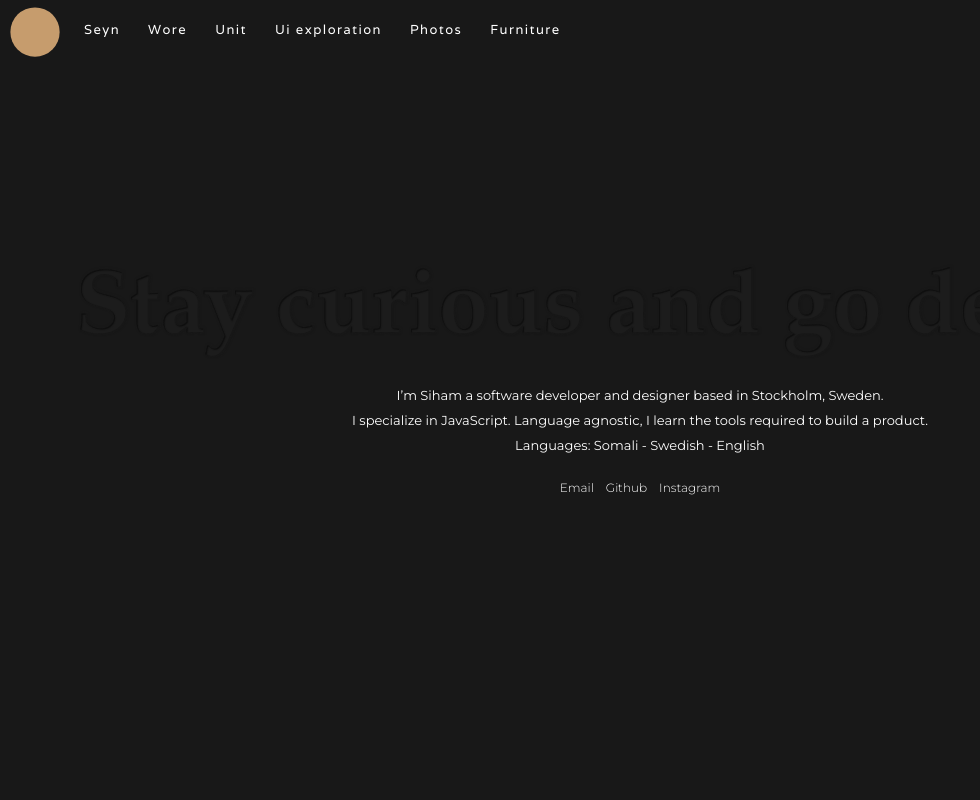
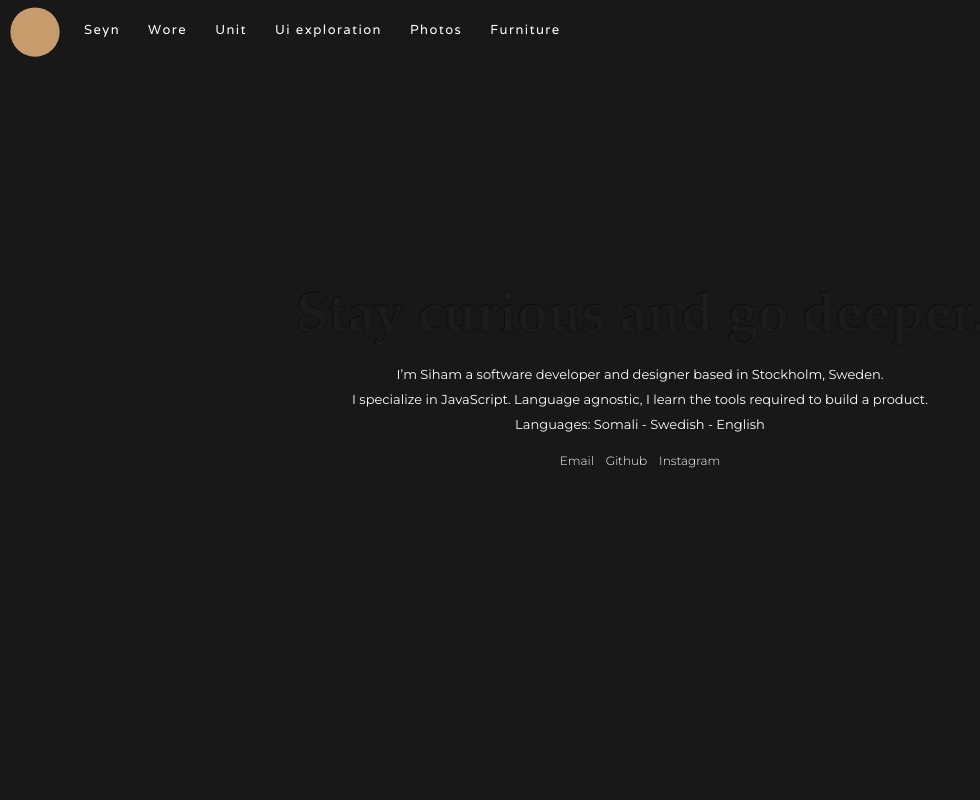
Before and after one commit to csobr/personal-website, a Next.js app: page / in a window 1280 px wide. Shown: the top 800 px of the page, without its empty margins (0-980 px from the left). Built offline with nearby package versions, Linux system fonts and the light colour scheme.

Commit message:
Header text update

```diff
--- a/src/styles/main.scss
+++ b/src/styles/main.scss
@@ -206,9 +206,9 @@ main {
 }
 h1 {
   white-space: nowrap;
-  color: rgba(66, 66, 66, 0.1);
-  text-shadow: 1px 1px 1px #181818, 0 0 0 rgb(10, 10, 10), 1px 0px 3px #181818;
-  font-size: 9rem;
+  color: rgba(68, 68, 68, 0.1);
+  text-shadow: 1px 1px 1px #181818, 0 0 0 rgb(10, 10, 10), 1px 1px 1px #181818;
+  font-size: 5.5rem;
   font-weight: 700;
   font-family: Didot, Didot LT STD, Hoefler Text, Garamond, Times New Roman,
     serif;
@@ -217,7 +217,12 @@ h1 {
     color: $primary_color;
   }
 }
-
+@-moz-document url-prefix() {
+  h1 {
+    color: $primary_color;
+    font-size: 2.5rem;
+  }
+}
 .about-me {
   text-align: center;
   word-wrap: break-word;
```
